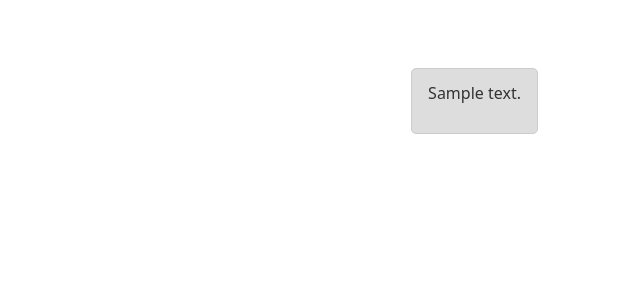
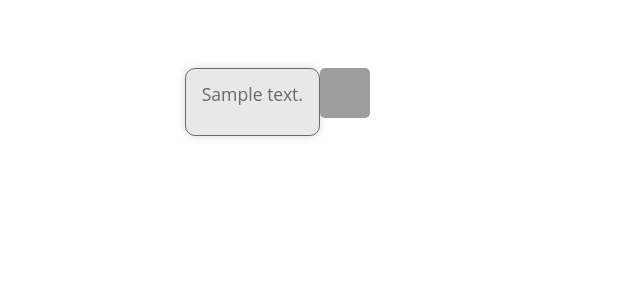
Before and after one commit to Dslate88/tf-aws-django-website, a Django app: template django/blog/templates/blog/conversation.html in a window 1280 px wide. Shown: the part 56-356 px from the top of the page, without its empty margins (640-1280 px from the left). Run offline with Django 4.2, Linux system fonts and the light colour scheme; the template is opened without the code that fills it: most values are stand-ins (such as "Sample title", 1, 10 or a date in 2020); some libraries are stand-ins or nearby versions; grey boxes are pictures that could not be loaded.

Commit message:
conversation avatars, shadow, spacing, border, css updates

```diff
--- a/django/blog/templates/blog/conversation.html
+++ b/django/blog/templates/blog/conversation.html
@@ -10,39 +10,63 @@
     <title>Conversation</title>
     <link href="{% static 'css/bootstrap.min.css' %}" rel="stylesheet">
     <style>
+        .body {
+            background-color: #DCDCDC;
+        }
         .chat-container {
-            max-width: 1200px;
+            max-width: 800px;
             margin: 0 auto;
             padding: 20px;
+            overflow-y: auto;
         }
 
         .message {
             border: 1px solid #CCCCCC;
-            border-radius: 5px;
+            border-radius: 10px;
             padding: 12px 16px;
             margin-bottom: 10px;
             display: inline-block;
             max-width: 80%;
+            box-shadow: 0px 0px 10px rgba(0, 0, 0, 0.15);
+            font-size: 1.1em;
+            line-height: 1.5;
         }
 
         .user1 {
-            background-color: #FFFFFF;
-            color: #333333;
+            font-family: 'Roboto', sans-serif;
+            background-color: #F8F8FF;
+            color: #696969;
+            border: 1px solid #A9A9A9;
         }
 
         .user2 {
-            background-color: #DDDDDD;
-            color: #333333;
+            font-family: 'Open Sans', sans-serif;
+            background-color: #E8E8E8;
+            color: #696969;
+            border: 1px solid #696969;
+        }
+
+        .sender1, .sender2 {
+            display: flex;
         }
 
         .sender1 {
-            display: flex;
             justify-content: flex-start;
         }
 
         .sender2 {
-            display: flex;
             justify-content: flex-end;
+        }
+
+        .avatar {
+            border-radius: 50%;
+            width: 50px;
+            height: 50px;
+            margin-right: 10px;
+        }
+
+        .sender2 .avatar {
+            border-radius: 10%;
         }
     </style>
 </head>
@@ -51,6 +75,7 @@
         {% for message in conversation %}
             {% if message.sender == "user1" %}
                 <div class="sender1">
+                    <img class="avatar" src="{% static 'images/devin.jpg' %}">
                     <div class="message user1">
                         {{ message.text|linebreaks }}
                     </div>
@@ -60,6 +85,7 @@
                     <div class="message user2">
                         {{ message.text|linebreaks }}
                     </div>
+                    <img class="avatar" src="{% static 'images/ai_avatar.png' %}">
                 </div>
             {% endif %}
         {% endfor %}
--- a/django/templates/base.html
+++ b/django/templates/base.html
@@ -9,11 +9,10 @@
     <link href="https://cdn.jsdelivr.net/npm/bootstrap@5.0.2/dist/css/bootstrap.min.css" rel="stylesheet" integrity="sha384-EVSTQN3/azprG1Anm3QDgpJLIm9Nao0Yz1ztcQTwFspd3yD65VohhpuuCOmLASjC" crossorigin="anonymous">
 
     <!-- Custom CSS -->
-    <!-- TODO: integrate into bootstrap, so scaling logic  across devices works.. -->
     <style>
       body {
-        font-family: 'Courier New', monospace;
-        background-color: #F0F0F0;
+        font-family: 'Roboto', sans-serif;
+        background-color: #DCDCDC;
       }
     </style>
 
```
